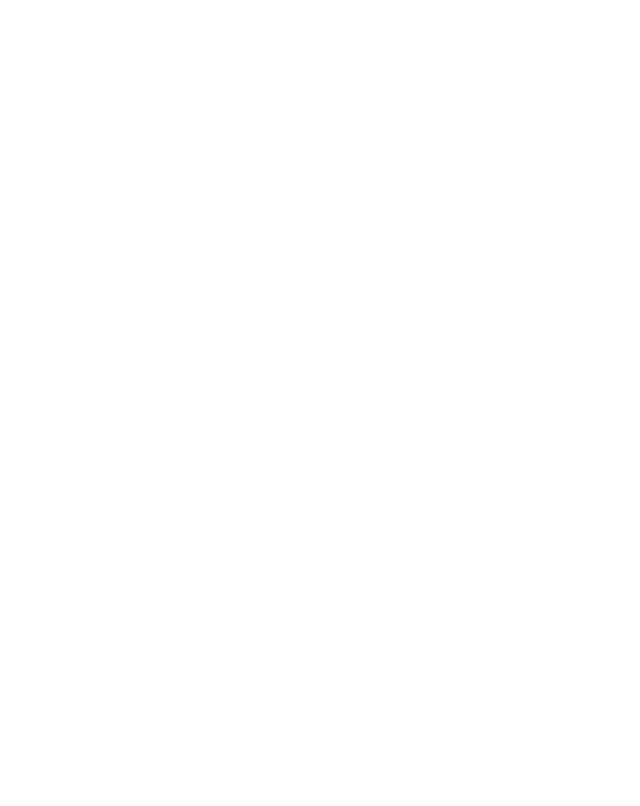
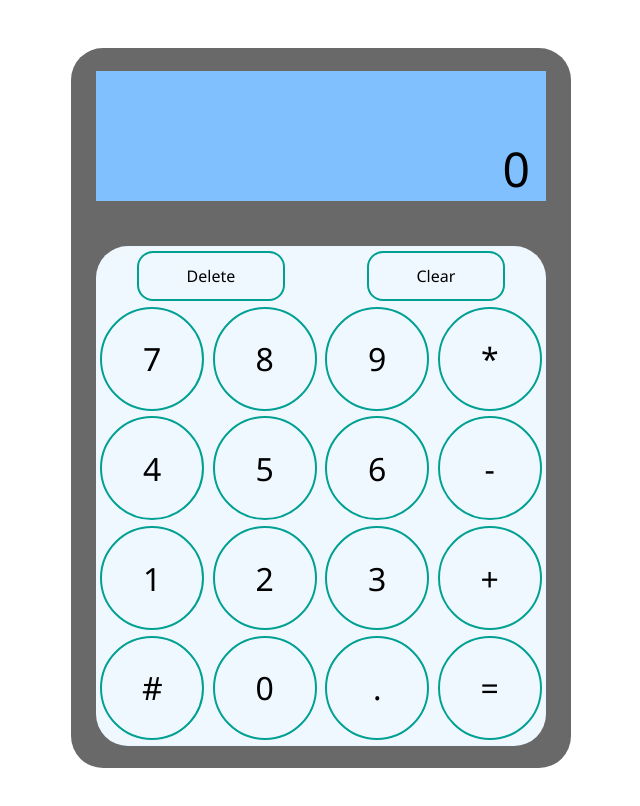
Before and after one commit to alx-unix/Calculator_Odin, a plain HTML site: page index.html in a window 1280 px wide. Shown: the whole page, without its empty margins (319-959 px from the left). Drawn offline with Linux system fonts and the light colour scheme.

Commit message:
fini html, css, started javascript

```diff
--- a/index.html
+++ b/index.html
@@ -4,8 +4,45 @@
     <meta charset="UTF-8">
     <meta name="viewport" content="width=device-width, initial-scale=1.0">
     <title>Calculator</title>
+    <link rel="stylesheet" href="style.css">
+    <script src="./srcipts/main.js" defer></script>
+    <script src="./srcipts/functions.js" defer></script>
 </head>
 <body>
-
+    <div class="container">
+        <div class="screen">
+            <span class="screen-span">0</span>
+        </div>
+        <div class="buttons">
+            <div class="row">
+                <div class="delete">Delete</div>
+                <div class="clear">Clear</div>
+            </div>
+            <div class="row">
+                <div class="btn">7</div>
+                <div class="btn">8</div>
+                <div class="btn">9</div>
+                <div class="btn">*</div>
+            </div>
+            <div class="row">
+                <div class="btn">4</div>
+                <div class="btn">5</div>
+                <div class="btn">6</div>
+                <div class="btn">-</div>
+            </div>
+            <div class="row">
+                <div class="btn">1</div>
+                <div class="btn">2</div>
+                <div class="btn">3</div>
+                <div class="btn">+</div>
+            </div>
+            <div class="row">
+                <div class="btn">#</div>
+                <div class="btn">0</div>
+                <div class="btn">.</div>
+                <div class="btn">=</div>
+            </div>
+        </div>
+    </div>
 </body>
 </html>
--- a/srcipts/functions.js
+++ b/srcipts/functions.js
@@ -0,0 +1,23 @@
+function add(num1, num2){
+    return num1 + num2
+}
+
+function substract(num1, num2){
+    return num1 - num2
+}
+
+function multiply(num1, num2){
+    return num1 * num2
+}
+
+function divide(num1, num2){
+    return num1 / num2
+}
+
+function power(num1, num2){
+    return num1**num2
+}
+
+function operate(operator,num1,num2){
+    return operator(num1,num2)
+}
--- a/srcipts/main.js
+++ b/srcipts/main.js
@@ -0,0 +1,24 @@
+const deleteScreen = document.querySelector('.delete');
+const clear = document.querySelector('.clear');
+const display = document.querySelector(".screen-span");
+const buttons = document.querySelectorAll(".btn");
+
+
+
+
+
+
+for (let i=0; i<buttons.length; i++){
+    buttons[i].addEventListener('click',()=>{
+        if (display.textContent == 0){
+            display.textContent = buttons[i].textContent
+        }else{
+            display.textContent += buttons[i].textContent
+        }
+})
+}
+
+
+clear.addEventListener('click', ()=>{
+    display.textContent = 0
+})
--- a/style.css
+++ b/style.css
@@ -0,0 +1,81 @@
+body{
+    display: flex;
+    align-items: center;
+    justify-content: center;
+    height: 100vh;
+    font-family: 'Segoe UI', Tahoma, Geneva, Verdana, sans-serif;
+}
+.container{
+    width: 500px;
+    height: 720px;
+    background-color: rgb(105, 105, 105);
+    border-radius: 2rem;
+    display: flex;
+    flex-direction: column;
+    align-items: center;
+    justify-content: space-around;
+}
+
+.screen{
+    width: 450px;
+    height: 130px;
+    background-color: rgb(129, 192, 255);
+    display: flex;
+    justify-content: end;
+    align-items: end;
+    font-size: 3rem;
+}
+
+.buttons{
+    width: 450px;
+    height: 500px;
+    background-color:aliceblue;
+    border-radius: 2rem;
+    display: flex;
+    flex-direction: column;
+    justify-content: space-evenly;
+}
+
+.row{
+    width: 100%;
+    height: 1/5;
+    display: flex;
+    justify-content: space-around;
+}
+
+.btn{
+
+    border: 2px solid rgb(0, 160, 147);
+    height: 100px;
+    width: 100px;
+    border-radius: 80px;
+    display: flex;
+    justify-content: center;
+    align-items: center;
+    font-size: 2rem;
+    &:hover{
+        background-color:rgb(29, 29, 97);
+        color: white;
+        transform: perspective(1.2);
+        transition: 100ms ease-out;
+        cursor: pointer;
+        box-shadow: 10px 5px 5px #333;
+    }
+}
+
+.delete, .clear{
+    border: 2px solid rgb(0, 160, 147);
+    padding: 0.75rem 3rem;
+    border-radius: 1rem;
+    &:hover{
+        background-color: rgb(29, 29, 97);
+        color: white;
+        transform: perspective(1.2);
+        transition: 150ms ease-out;
+        cursor: pointer;
+    }
+}
+
+.screen-span{
+    margin-right: 1rem;
+}
```
Also changed, not shown: images/chat.png (added).
